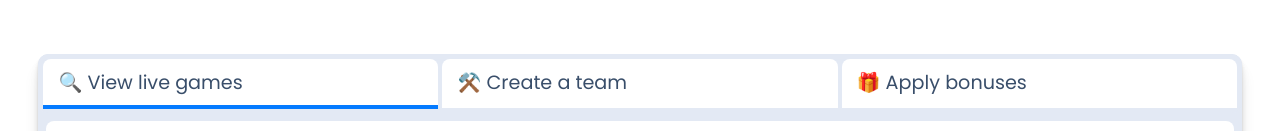
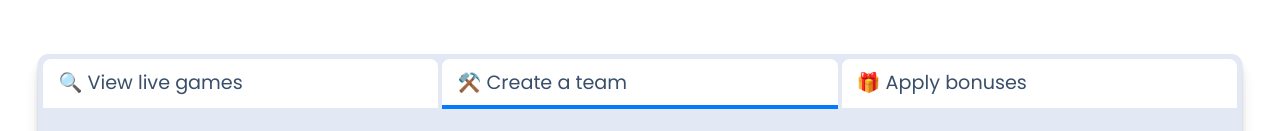
Before and after one commit to FlynnFc/UKFantasy, a Next.js app: page / in a window 1280 px wide. Shown: the part 358-489 px from the top of the page. Built offline with nearby package versions, Linux system fonts and the light colour scheme; no server answers.

Commit message:
Update SiteShowcase.tsx

```diff
--- a/src/components/SiteShowcase.tsx
+++ b/src/components/SiteShowcase.tsx
@@ -18,7 +18,7 @@ const tabs = [
 ];
 
 export default function SiteShowcase() {
-  const [selectedTab, setSelectedTab] = useState(tabs[0]);
+  const [selectedTab, setSelectedTab] = useState(tabs[1]);
 
   return (
     <motion.div
```
